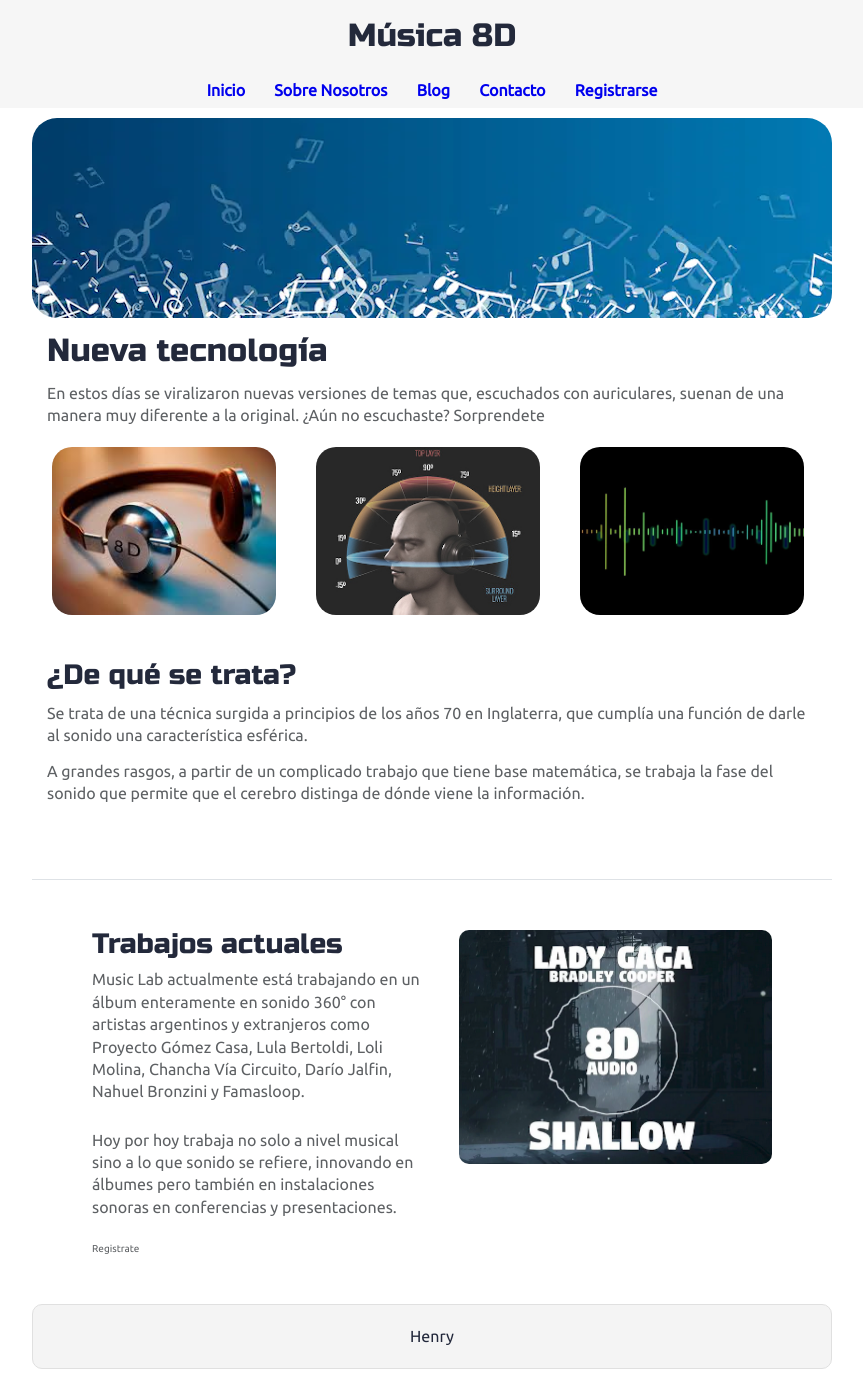
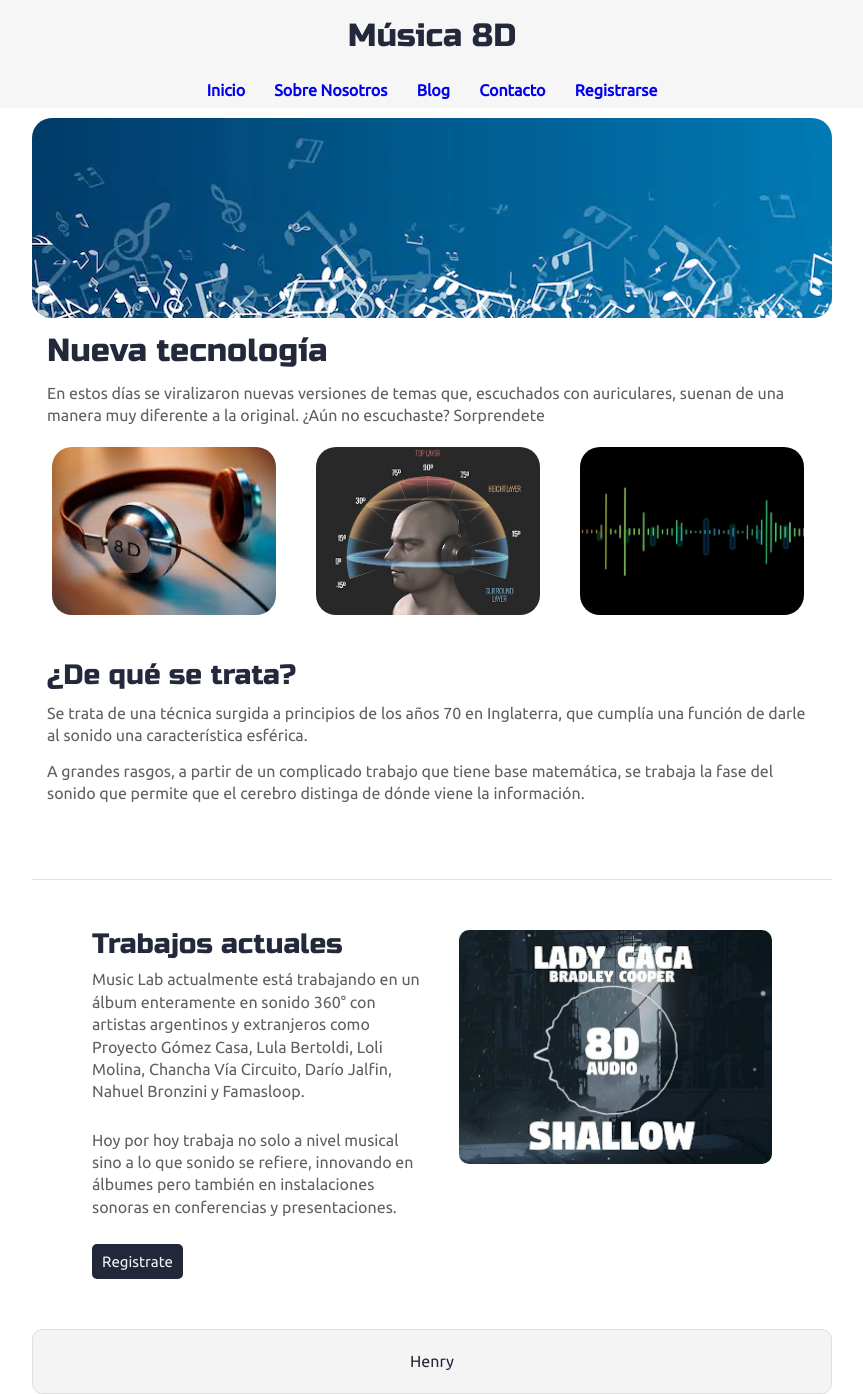
Before and after one commit to elgela/FT-M2, an Eleventy site: page 02-CSS/homework/responsive-web/index.html in a window 1280 px wide. Shown: the whole page, without its empty margins (208-1071 px from the left). Before the commit the page ends 1369 px from the top, so only its background shows below. Built offline with nearby package versions, Linux system fonts and the light colour scheme; Eleventy itself is replaced by a stand-in of ours; files that its build step writes are made by us from their sources.

Commit message:
incompleto

```diff
--- a/02-CSS/homework/responsive-web/less/home-page.less
+++ b/02-CSS/homework/responsive-web/less/home-page.less
@@ -3,6 +3,9 @@
 .home {
 
   .intro {
+    img {
+      border-radius: 20px;
+    }
 
     h2 {
       padding: 15px;
@@ -58,6 +61,9 @@
         margin-bottom: 26px;
       }
 
+      .btn {
+        .btn-mx(@btn-bg-color, @wild-sand);
+      }
 
     }
 
--- a/02-CSS/homework/responsive-web/less/mixins.less
+++ b/02-CSS/homework/responsive-web/less/mixins.less
@@ -1 +1,10 @@
 // Mixins acá
+
+.btn-mx(@bg-color, @font-color) {
+    background-color: @bg-color;
+    color: @font-color;
+    display: inline-flex;
+    padding: 10px;
+    font-size: 15px;
+    border-radius: 5px;
+}
```
Also changed, not shown: 02-CSS/homework/responsive-web/css/index.css.
